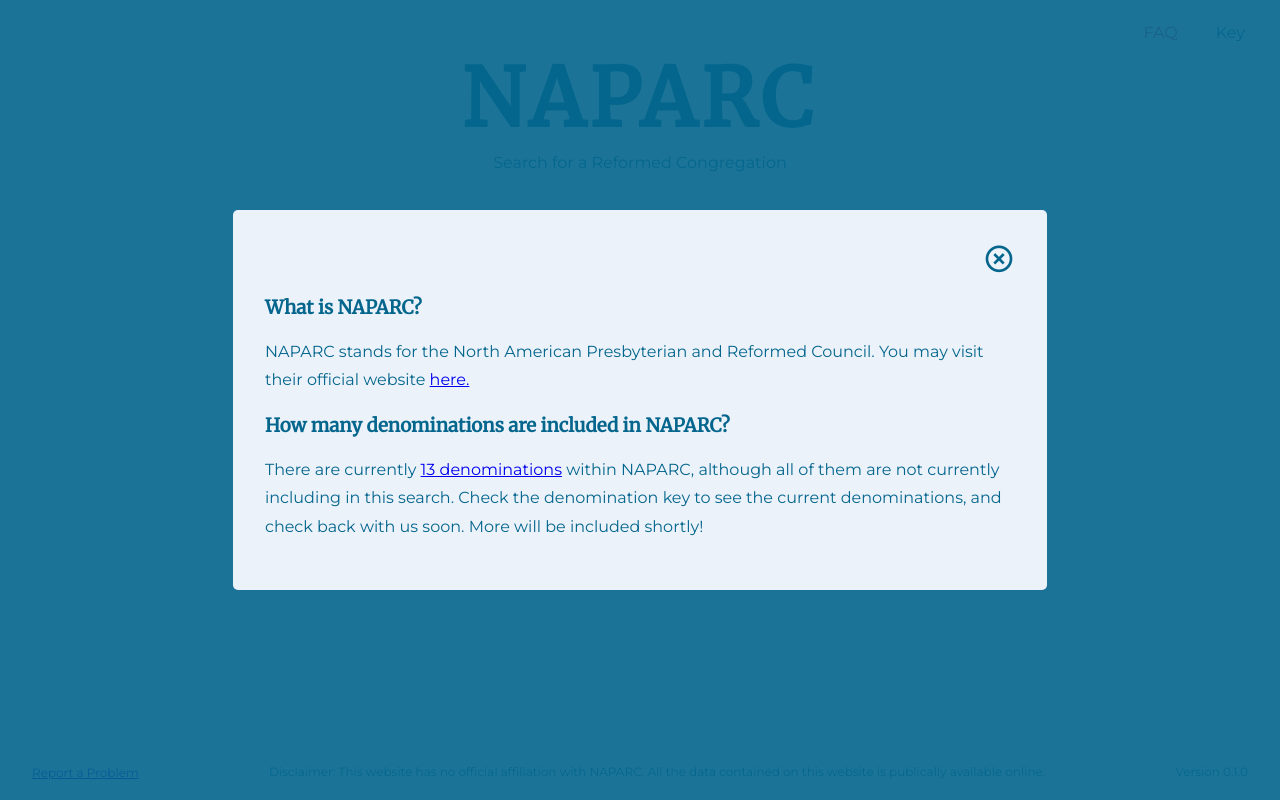
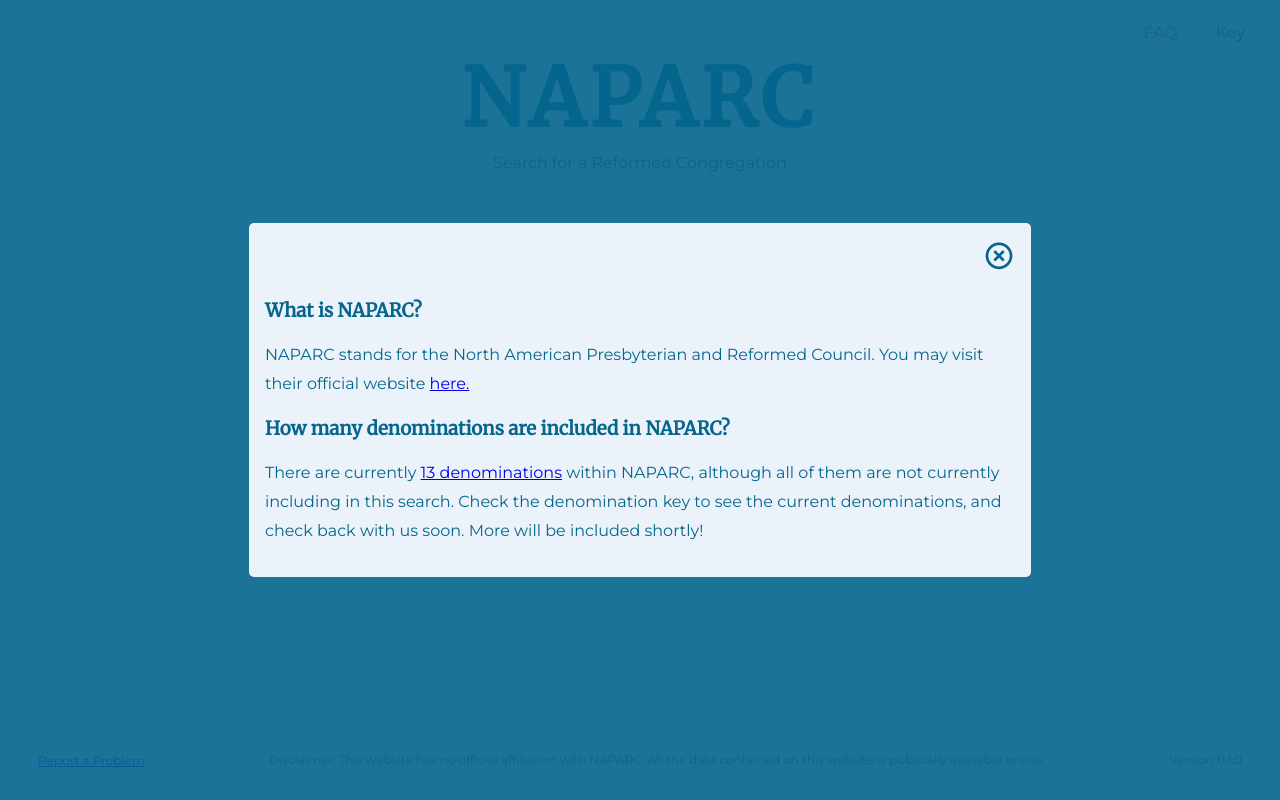
Before and after one commit to zfixler/naparc-search, a React (Create React App) app: page / in a window 1280 px wide. Both pictures are taken after a click on the element "FAQ". Built offline with nearby package versions, Linux system fonts and the light colour scheme.

Commit message:
corrected cron, footer

```diff
--- a/package.json
+++ b/package.json
@@ -16,7 +16,7 @@
 		"web-vitals": "^1.1.0"
 	},
 	"scripts": {
-		"start-client": "react-scripts start",
+		"start-dev": "react-scripts start",
 		"start": "npm run build && (cd server && npm start)",
 		"build": "react-scripts build",
 		"test": "react-scripts test",
--- a/src/scss/index.scss
+++ b/src/scss/index.scss
@@ -76,7 +76,7 @@
 .info-wrapper {
 	background-color: $primary-background;
 	max-width: 750px;
-	padding: 2em;
+	padding: 1em;
 	border-radius: 5px;
 	margin: 1em;
 	display: flex;
@@ -97,6 +97,8 @@
 	.close-btn {
 		margin: 0;
 		align-self: flex-end;
+		justify-content: center;
+		padding-bottom: 7px;
 
 		&:hover,
 		&:focus {
@@ -298,6 +300,7 @@
 	justify-content: space-between;
 	padding: 0 2em;
 	align-items: center;
+	gap: 2em;
 
 	@media (max-width: 600px) {
 		flex-direction: column;
@@ -316,4 +319,8 @@
 			margin-bottom: 2em;
 		}
 	}
+
+	& > * {
+		margin: 0 .5em;
+	}
 }
```
Also changed, not shown: 11 other files (tests, documents, lock files or other folders).
